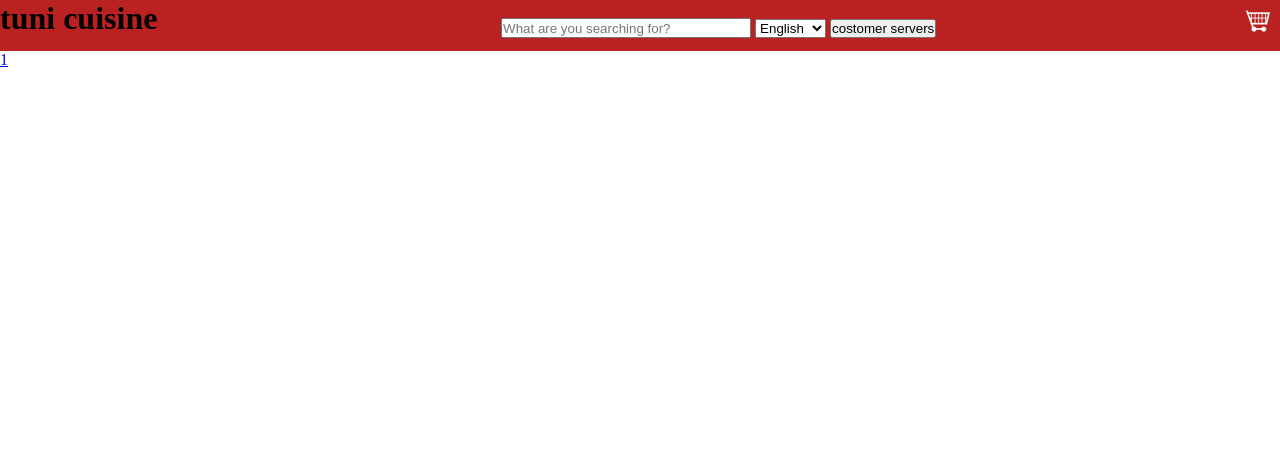
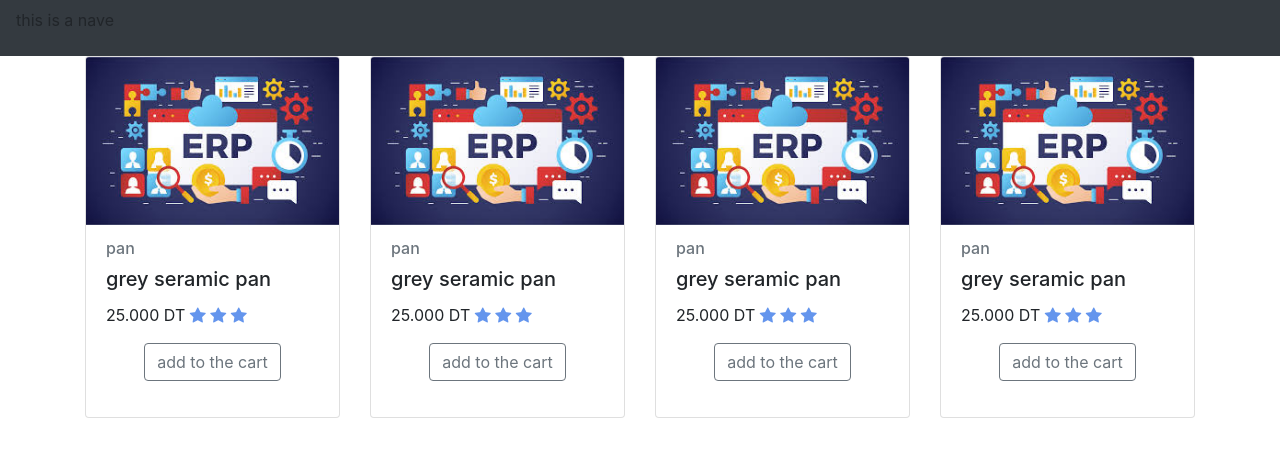
Before and after one commit to melki-khalil/projet-web, a website: page LandPage.html in a window 1280 px wide. Drawn offline with nearby package versions, Linux system fonts and the light colour scheme.

Commit message:
add icons

```diff
--- a/LandPage.html
+++ b/LandPage.html
@@ -3,44 +3,109 @@
 <head>
   <meta charset="UTF-8">
   <meta name="viewport" content="width=device-width, initial-scale=1.0">
-  <title>Document</title>
+  <title>cusina</title>
   <link rel="stylesheet" href="styles.css">
+  <link rel="stylesheet" href="/npm/node_modules/bootstrap/dist/css/bootstrap.css">
+  <link rel="stylesheet" href="/npm/node_modules/bootstrap-icons/font/bootstrap-icons.css">
 </head>
 <body>
 
+<nav class="navbar navbar-expand-lg bg-dark">
+  <p>this is a nave</p>
+</nav>
+<main class="container">
+  <section class="row">
+    <article class="col-xl-3 col-lg-4 col-md-6">
+      <div class="card product-sell" >
+        <img src="images.jpg" class="card-img-top" alt="...">
+        <div class="card-body">
+          <h6 class="card-subtitle mb-2 text-muted ">pan</h6>
+          <h5 class="card-title">grey seramic pan</h5>
+          <p class="card-text">25.000 DT <span class="ml-auto float-end rating-star">
+            <i class=" bi bi-star-fill"></i>
+            <i class=" bi bi-star-fill"></i>
+            <i class=" bi bi-star-fill"></i>
 
-<header>
-<img src="" alt="">
-<div class="left ">
+        </span>
+        <div class="text-center">
+          <a role="button" class="btn btn-outline-secondary" href="#" > add to the cart</a>
+        </div>
+      </p>
 
-  <h1 > tuni cuisine</h1>
-</div>
-<div class="content">
-    <input type="search" name="search" placeholder="What are you searching for?"
-    class="srch " id="search-field" data-sooqr="118798-1">
+        </div>
+      </div>
+    </article>
 
-    <select name="language" id="lang">
+    <article class="col-xl-3 col-lg-4 col-md-6">
+      <div class="card product-sell" >
+        <img src="images.jpg" class="card-img-top" alt="...">
+        <div class="card-body">
+          <h6 class="card-subtitle mb-2 text-muted ">pan</h6>
+          <h5 class="card-title">grey seramic pan</h5>
+          <p class="card-text">25.000 DT <span class="ml-auto float-end rating-star">
+            <i class=" bi bi-star-fill"></i>
+            <i class=" bi bi-star-fill"></i>
+            <i class=" bi bi-star-fill"></i>
 
-      <option value="English"><a href="?lang=en" class="lang-button">English</a></option>
-      <option value="English"><a href="?lang=fr" class="lang-button">français</a></option>
-      <option value="English"><a href="?lang=ar" class="lang-button">عربي</a></option>
-      <option value="English"><a href="?lang=es" class="lang-button">Español</a></option>
+        </span>
+        <div class="text-center">
+          <a role="button" class="btn btn-outline-secondary" href="#" > add to the cart</a>
+        </div>
+      </p>
 
-    </select>
-    <button>costomer servers </button>
-    <button class="cart-pay" ><img src="cart.ico" alt="Cart Icon"></button>
-  </div>
+        </div>
+      </div>
+    </article>
 
-  <div class="clear"></div>
+    <article class="col-xl-3 col-lg-4 col-md-6">
+      <div class="card product-sell" >
+        <img src="images.jpg" class="card-img-top" alt="...">
+        <div class="card-body">
+          <h6 class="card-subtitle mb-2 text-muted ">pan</h6>
+          <h5 class="card-title">grey seramic pan</h5>
+          <p class="card-text">25.000 DT <span class="ml-auto float-end rating-star">
+            <i class=" bi bi-star-fill"></i>
+            <i class=" bi bi-star-fill"></i>
+            <i class=" bi bi-star-fill"></i>
+
+        </span>
+        <div class="text-center">
+          <a role="button" class="btn btn-outline-secondary" href="#" > add to the cart</a>
+        </div>
+      </p>
+
+        </div>
+      </div>
+    </article>
+
+    <article class="col-xl-3 col-lg-4 col-md-6">
+      <div class="card product-sell" >
+        <img src="images.jpg" class="card-img-top" alt="...">
+        <div class="card-body">
+          <h6 class="card-subtitle mb-2 text-muted ">pan</h6>
+          <h5 class="card-title">grey seramic pan</h5>
+          <p class="card-text">25.000 DT <span class="ml-auto float-end rating-star">
+            <i class=" bi bi-star-fill"></i>
+            <i class=" bi bi-star-fill"></i>
+            <i class=" bi bi-star-fill"></i>
+
+        </span>
+        <div class="text-center">
+          <a role="button" class="btn btn-outline-secondary" href="#" > add to the cart</a>
+        </div>
+      </p>
+
+        </div>
+      </div>
+    </article>
 
 
-</header>
 
-<!-- nav section -->
-<nav class="scroll-nav">
-  <a href="/cart" class="header__button dropdown-toggle js-microcart-loading" data-icon="" data-toggle="dropdown" aria-expanded="false">
-    <span class="microcart__amount js-microcart-toggle-count">1</span>
-</a>
-</nav>
+  </section>
+
+</main>
+
+
+
 </body>
 </html>
--- a/npm/package.json
+++ b/npm/package.json
@@ -9,6 +9,7 @@
   "license": "ISC",
   "description": "",
   "dependencies": {
-    "bootstrap": "^5.3.3"
+    "bootstrap": "^5.3.3",
+    "bootstrap-icons": "^1.11.3"
   }
 }
--- /dev/null
+++ b/package.json
@@ -0,0 +1,5 @@
+{
+  "dependencies": {
+    "bootstrap-icons": "^1.11.3"
+  }
+}
--- a/styles.css
+++ b/styles.css
@@ -2,41 +2,13 @@
     padding: 0;
     margin: 0;
 }
-.left{
-    float: left;
 
 
+.rating-star{
+    color: cornflowerblue;
 }
 
-.srch{
-    width: 250px;
-    height: 20px;
+.product-sell{
+    max-width: 300px;
+    margin: auto;
 }
-header{
-    text-align: center;
-    background-color: rgb(186, 34, 34);
-    padding-bottom: 1%;
-
-}
-.clear{
-    clear: both;
-}
-.cooking-equipment{
-    list-style-type: none;
-    display: inline;
-    margin-left: 20px;
-}
-#shop{width:30px;
-    height: 30px;
-    margin-left: 10%;}
-.cart-pay{
-    position:absolute;
-    right: 10px;
-    top: 9px;
-    background: none;
-    border: none;
-}
-.cart-pay :hover,.cart-pay :focus{
-    background-color: white;
-    color:  rgb(186, 34, 34);
-}
```
Also changed, not shown: sign in/log _in.html (+1 -1 lines), images.jpg (added), 2 other files.
